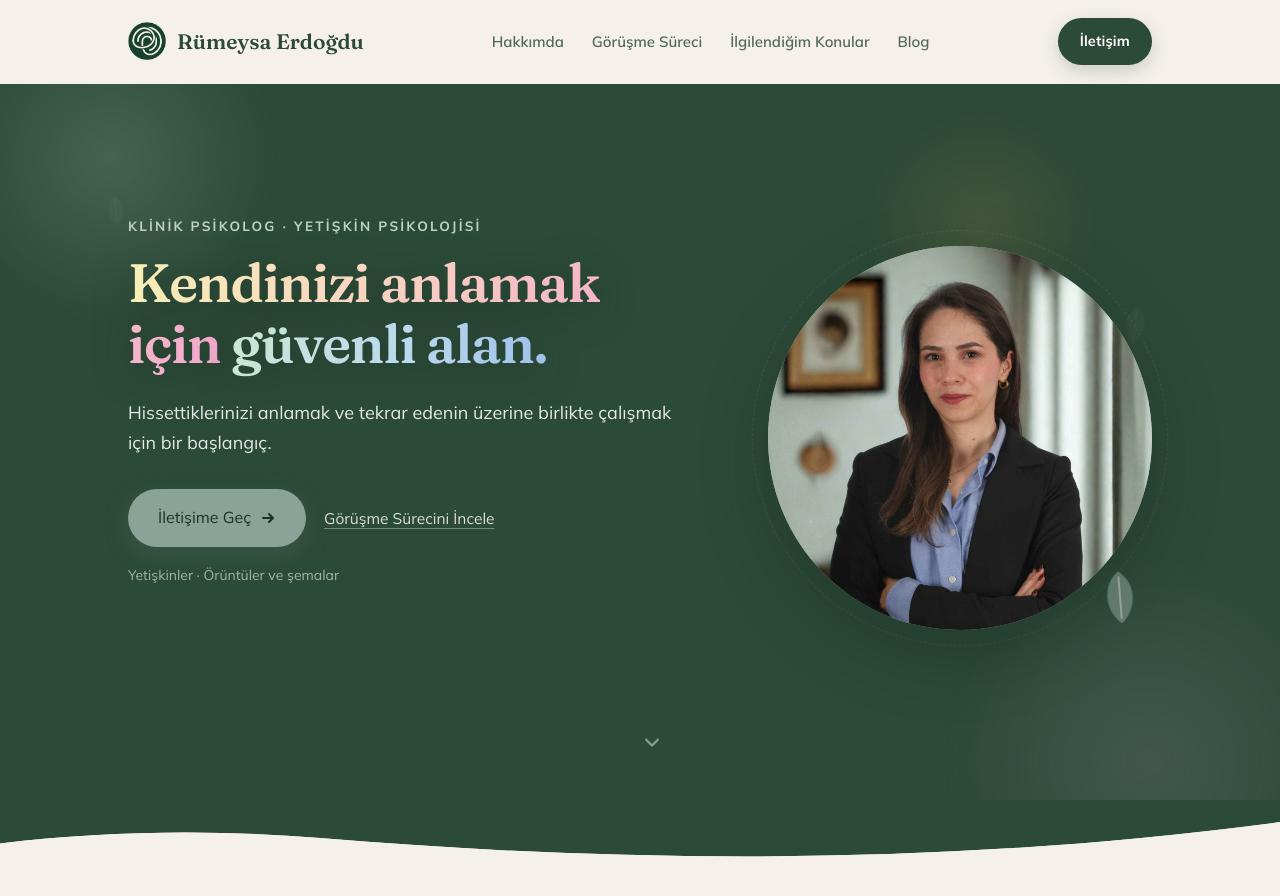
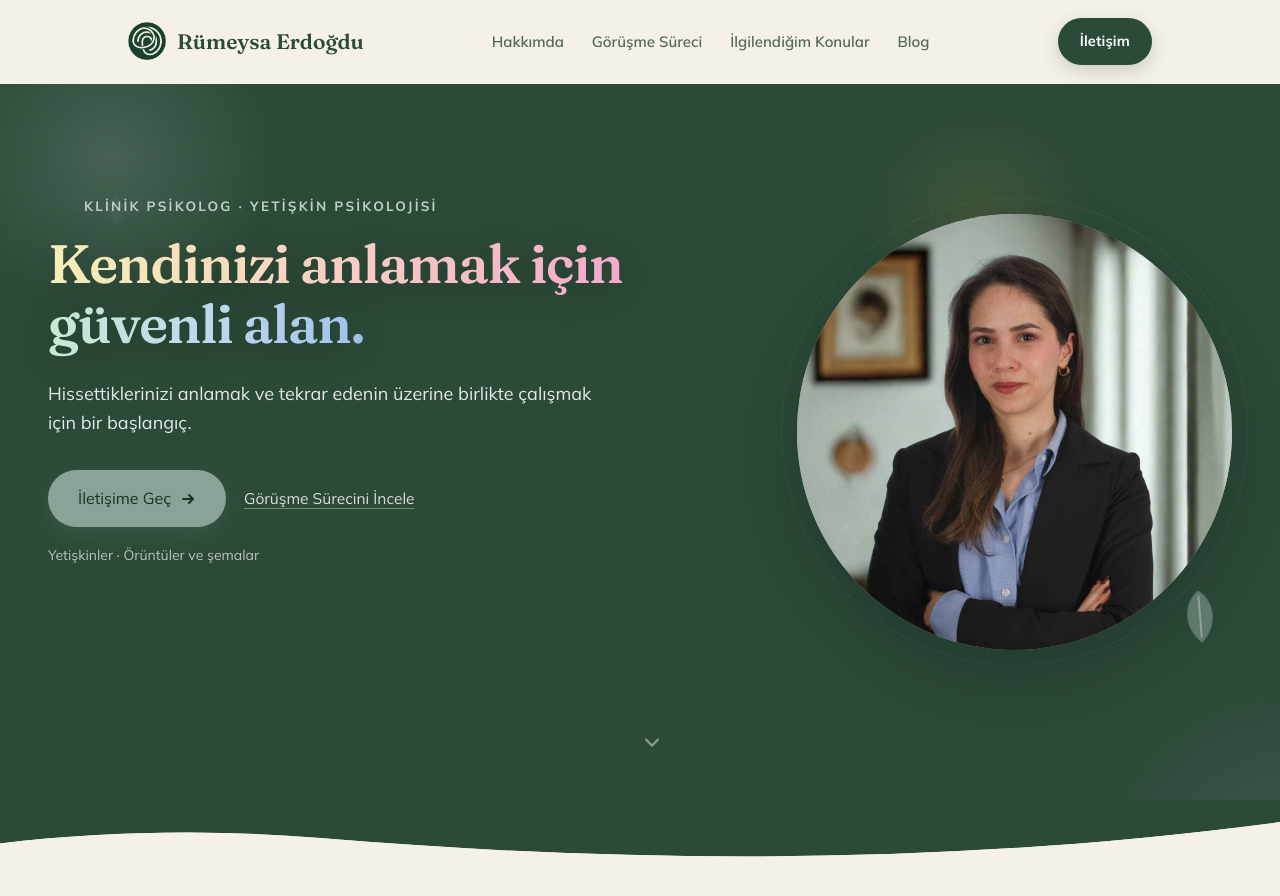
Before and after one commit to ardasaglamer9/rumeysaerdogdu.com, a Jekyll site: the page built from index.html, in a window 1280 px wide and 900 px high. Shown: the top 896 px of the window. Built offline with Jekyll 4.4.1, drawn with Linux system fonts in a browser that asks for light colours.

Commit message:
Hero fotoğrafını büyüt, gradyan başlığın satır hizasını koru
Fotoğraf sütunu genişletildi. Genişlik hem ekran genişliğine hem
yüksekliğine bağlı: min(34vw,54vh). Yalnızca vw kullanılsaydı
1280x720'de hero'yu ekran dışına iterdi; oradaki dikey içerik alanı
422px ve fotoğraf kutusu zaten 416px'ti.

Fotoğrafı büyütmek metin sütununu 563'ten 463px'e düşürüyordu ve
başlık "Kendinizi anlamak / için" diye bölünüp iki tonlu gradyanı
satır ortasından kesiyordu. 1280px üstü ekranlarda hero'nun kabı
1240px'e çıkarıldı; başlık tek satırda kalıyor, gradyan satır sonuyla
örtüşüyor. Metin sütunu da eskisinden geniş, oran 0.75'ten 0.67'ye.

Lila ışık masaüstünde fotoğrafın sağ alt köşesiyle çakışıp leke gibi
görünüyordu (340x164 görünür alan). Dışarı itildi ve yumuşatıldı,
200x55'e indi.

hero-note kontrastı 4.51:1 ile eşiğin hemen üstündeydi; .58'den .68'e
çıkarılıp 5.53:1 yapıldı.

Co-Authored-By: Claude Opus 5 <noreply@anthropic.com>

```diff
--- a/assets/css/style.css
+++ b/assets/css/style.css
@@ -34,6 +34,9 @@
   .hero .blob{position:absolute;border-radius:50%;filter:blur(2px);opacity:.5;pointer-events:none;}
   .b1{width:340px;height:340px;background:radial-gradient(circle,rgba(138,163,153,.55),transparent 70%);top:-90px;left:-60px;animation:floatY 9s ease-in-out infinite;}
   .b2{width:420px;height:420px;background:radial-gradient(circle,rgba(155,143,166,.4),transparent 70%);bottom:-160px;right:-80px;animation:floatY2 11s ease-in-out infinite;}
+  /* Masaüstünde fotoğraf sağa geçtiği için bu ışık onun alt köşesiyle
+     çakışıyor ve lekeli görünüyordu; dışarı itilip yumuşatıldı. */
+  @media(min-width:900px){ .b2{bottom:-280px;right:-220px;opacity:.32;} }
   .b3{width:240px;height:240px;background:radial-gradient(circle,rgba(216,166,76,.28),transparent 70%);top:40px;right:14%;animation:floatY 13s ease-in-out infinite;}
   .hero .inner{position:relative;z-index:1;width:100%;}
   .hero-portrait{position:relative;width:clamp(140px,23vh,230px);margin:0 auto clamp(18px,3.2vh,40px);opacity:0;animation:fadeUp .8s ease .1s forwards;}
@@ -503,11 +506,14 @@ body.nav-open{overflow:hidden;}
   /* Fotoğraf sütunu sabit genişlikte; kalan alan metne gider.
      Böylece satır uzunluğu ekran genişliğinden bağımsız olarak dengeli kalır. */
   .hero-grid{
-    grid-template-columns:minmax(0,1fr) clamp(288px,30vw,400px);
+    /* min(vw,vh): fotoğraf yeri olan ekranda büyür, kısa ekranda hero'yu
+       taşırmaz. Sadece vw kullanılsaydı 1280x720'de 461px olup hero'yu
+       ekran dışına iterdi; dikey alan yalnızca 422px. */
+    grid-template-columns:minmax(0,1fr) clamp(288px,min(34vw,54vh),440px);
     gap:clamp(48px,6vw,96px);
     align-items:start;              /* fotoğraf hero'nun ortasında değil, başlıkla hizalı */
   }
-  .hero-photo-col{order:2;padding-top:32px;}  /* üst etiket yüksekliği kadar iner */
+  .hero-photo-col{order:2;padding-top:20px;}  /* üst etiket hizası; fotoğraf büyüdüğü için kısaldı */
   .hero-content{order:1;}
 }
 
@@ -561,7 +567,7 @@ body.nav-open{overflow:hidden;}
 
 /* --- Alt satır: tek satır, sade metin --- */
 /* .hero p kuralı özgüllük olarak daha güçlü olduğu için .hero ile niteleniyor */
-.hero .hero-note{font-size:14px;color:rgba(255,255,255,.58);margin:0;
+.hero .hero-note{font-size:14px;color:rgba(255,255,255,.68);margin:0;
   opacity:0;animation:fadeUp .8s ease .88s forwards;}
 
 
@@ -680,6 +686,12 @@ body.nav-open{overflow:hidden;}
   background-image:linear-gradient(to bottom,
     transparent 50%, rgba(216,166,76,.45) 50%,
     rgba(216,166,76,.45) 86%, transparent 86%);}
+
+/* Geniş ekranda hero'nun kabı genişler.
+   Sebep: 1080px kapta fotoğraf büyüyünce metne 463px kalıyordu; başlık
+   "Kendinizi anlamak / için" diye bölünüp iki tonlu gradyanı satır
+   ortasından kesiyordu. Tek satır için 475px gerekiyor. */
+@media(min-width:1280px){ .hero > .wrap{max-width:1240px;} }
 
 /* --- Hero yüksekliği: sonraki bölümden bir parça görünsün --- */
 @media(min-width:900px){
```
